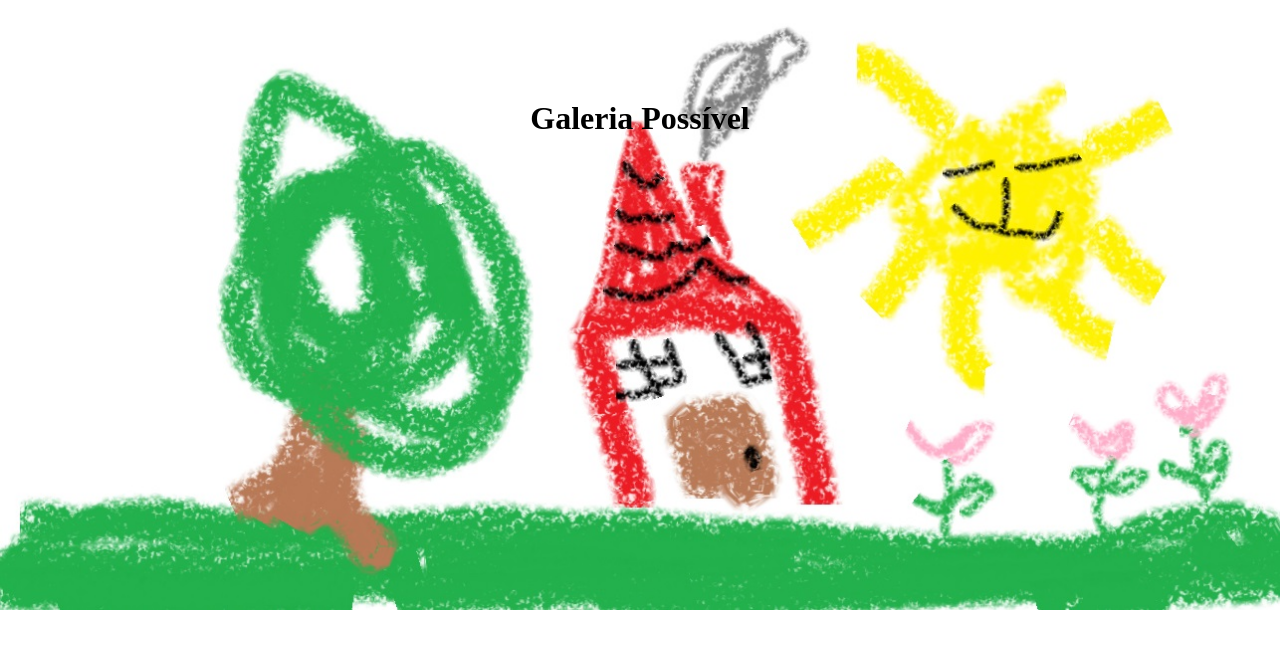
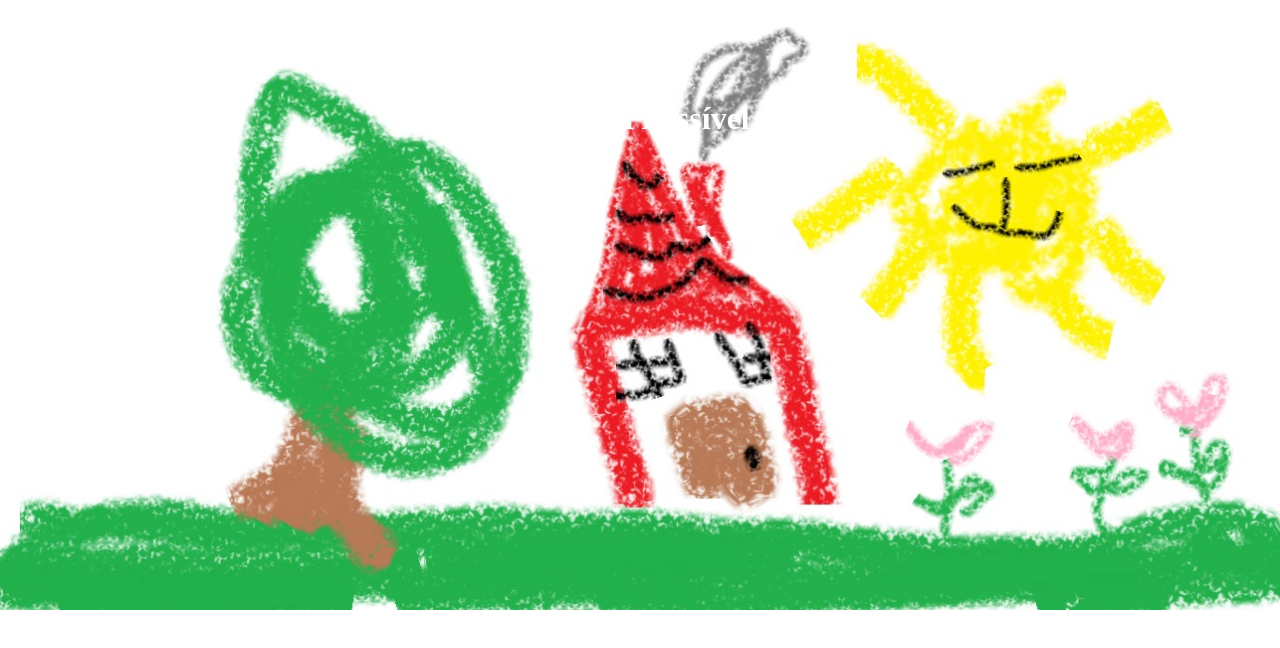
Before and after one commit to Paprikadarlingtoniapurpuraquevedo/galeria_possivel, a website: page index.html in a window 1280 px wide. Drawn offline with Linux system fonts and the light colour scheme.

Commit message:
Versão 13

```diff
--- a/css/index.css
+++ b/css/index.css
@@ -1,7 +1,7 @@
 @media only screen and (min-width: 400px) {
 
     h1 {
-        color: black;
+        color: white;
         font-family: initial;
         text-align: center;
         margin-top: 100px;
--- a/css/loginpage.css
+++ b/css/loginpage.css
@@ -1,7 +1,7 @@
 @media only screen and (min-width: 400px) {
 
     h1 {
-        color: black;
+        color: white;
         font-family: initial;
         text-align: center;
         margin-top: 100px;
--- a/css/registrationpage.css
+++ b/css/registrationpage.css
@@ -1,7 +1,7 @@
 @media only screen and (min-width: 400px) {
 
     h1 {
-        color: black;
+        color: white;
         font-family: initial;
         text-align: center;
         margin-top: 100px;
```
